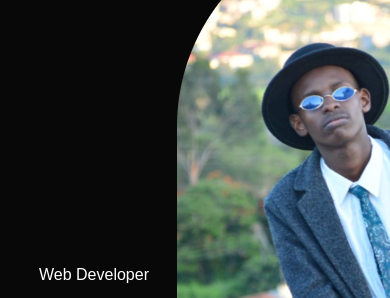
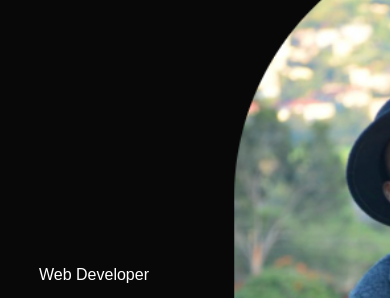
Before and after one commit to Dream-kid-342/portfolio, a plain HTML site: page index.html in a window 390 px wide. Shown: the part 94-392 px from the top of the page. Drawn offline with Linux system fonts and the light colour scheme; files whose address does not match are found by name.

Commit message:
Update style.css

```diff
--- a/style.css
+++ b/style.css
@@ -350,7 +350,8 @@ form input, form textarea{
 /*------ css for small screens ------*/
 @media only screen and (max-width: 600px){
     #header{
-        background: url(images/phoneSize.PNG);
+        background: url(images/phoneSize.PNG)no-repeat;
+        background-size: cover;
     }
     .header-text{
         margin-top: 90%;
```
